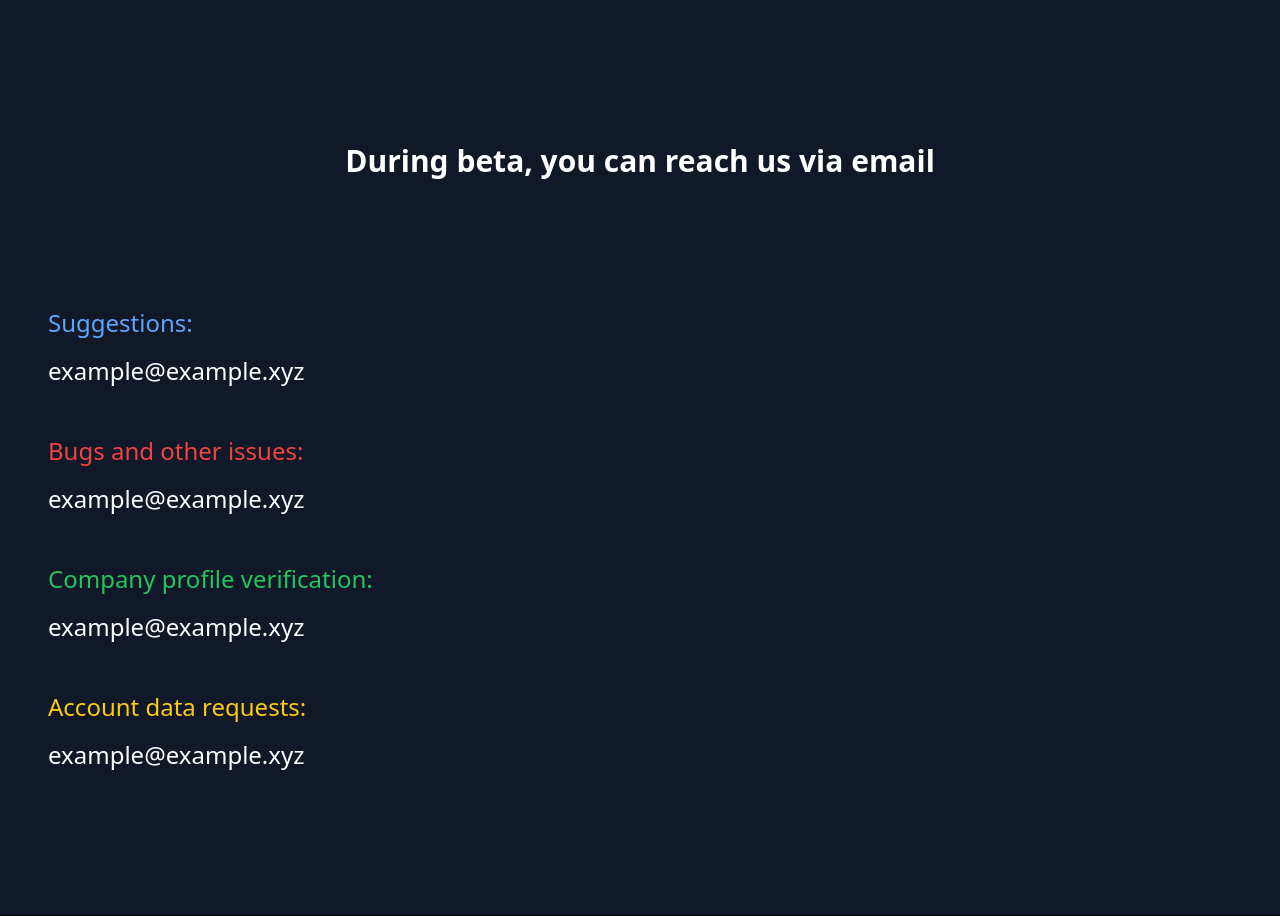
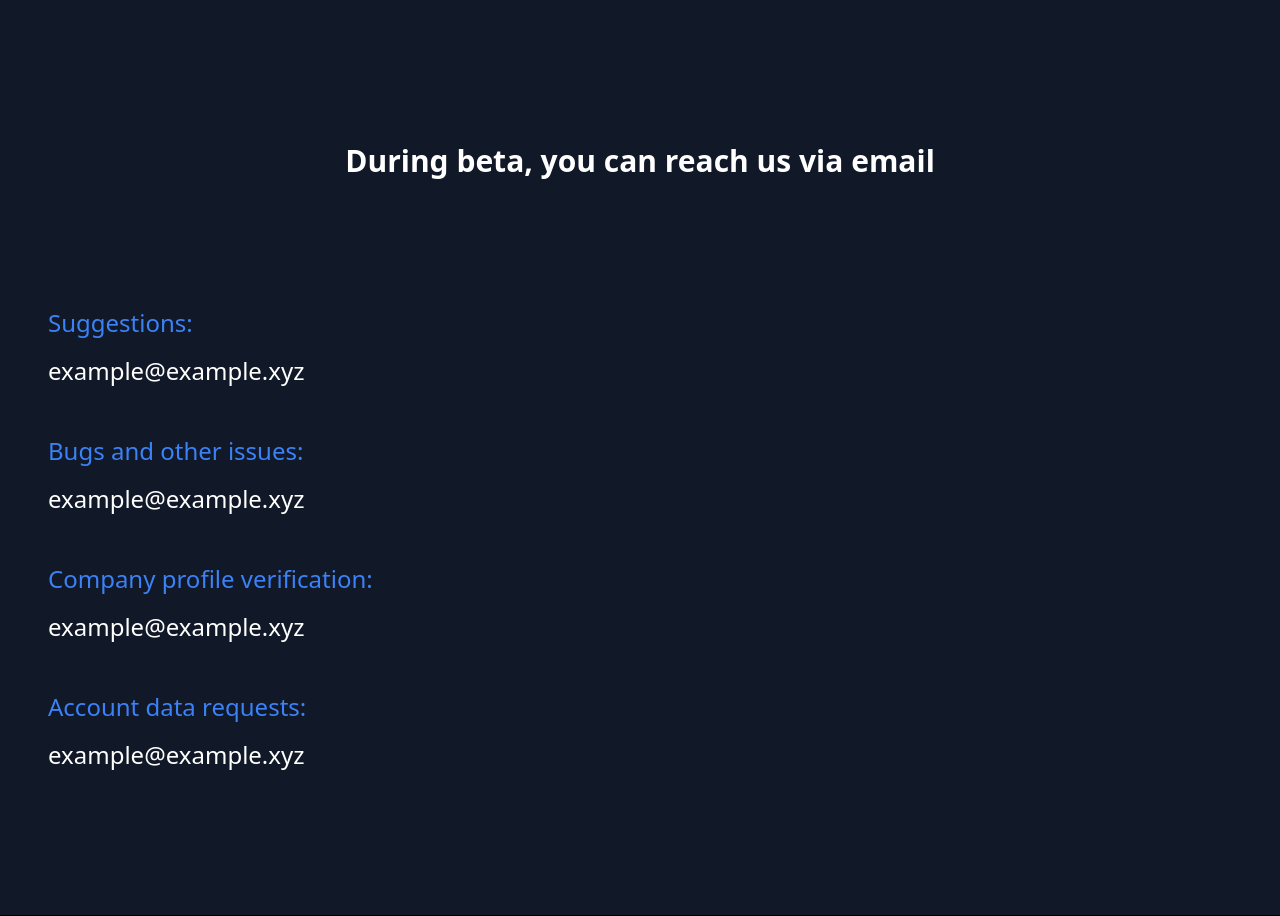
Before and after one commit to jpjpjp2020/iclanding, a Django app: page / in a window 1280 px wide. Shown: the part 4117-5033 px from the top of the page. Run offline with Django 4.2, Linux system fonts and the light colour scheme.

Commit message:
color and html semantics fix

```diff
--- a/landingpage/static/landingpage/css/output.css
+++ b/landingpage/static/landingpage/css/output.css
@@ -953,11 +953,6 @@ html {
   letter-spacing: 0.1em;
 }
 
-.text-blue-400 {
-  --tw-text-opacity: 1;
-  color: rgb(96 165 250 / var(--tw-text-opacity));
-}
-
 .text-blue-500 {
   --tw-text-opacity: 1;
   color: rgb(59 130 246 / var(--tw-text-opacity));
@@ -993,19 +988,9 @@ html {
   color: rgb(129 140 248 / var(--tw-text-opacity));
 }
 
-.text-red-500 {
-  --tw-text-opacity: 1;
-  color: rgb(239 68 68 / var(--tw-text-opacity));
-}
-
 .text-white {
   --tw-text-opacity: 1;
   color: rgb(255 255 255 / var(--tw-text-opacity));
-}
-
-.text-yellow-400 {
-  --tw-text-opacity: 1;
-  color: rgb(250 204 21 / var(--tw-text-opacity));
 }
 
 .text-yellow-500 {
--- a/landingpage/templates/partials/about_us.html
+++ b/landingpage/templates/partials/about_us.html
@@ -23,10 +23,10 @@
                 environment filled with meaning. In short, it's about time we did things this way.
             </p>
 
-            <h4 class="text-3xl lg:text-2xl">
+            <p class="text-3xl lg:text-2xl">
                 Consider joining our free beta and <span class="text-green-500 font-semibold">get a say</span> in the future of employee
                 recognition and performance management.
-            </h4>
+            </p>
 
         </div>
 
--- a/landingpage/templates/partials/contact.html
+++ b/landingpage/templates/partials/contact.html
@@ -11,22 +11,22 @@
         </div>
 
         <div class="text-3xl lg:text-2xl mb-12">
-            <p class="font-medium mb-4 text-blue-400">Suggestions:</p>
+            <h3 class="font-medium mb-4 text-blue-500">Suggestions:</h3>
             <p>example@example.xyz</p>
         </div>
 
         <div class="text-3xl lg:text-2xl mb-12">
-            <p class="font-medium mb-4 text-red-500">Bugs and other issues:</p>
+            <h3 class="font-medium mb-4 text-blue-500">Bugs and other issues:</h3>
             <p>example@example.xyz</p>
         </div>
 
         <div class="text-3xl lg:text-2xl mb-12">
-            <p class="font-medium mb-4 text-green-500">Company profile verification:</p>
+            <h3 class="font-medium mb-4 text-blue-500">Company profile verification:</h3>
             <p>example@example.xyz</p>
         </div>
 
         <div class="text-3xl lg:text-2xl">
-            <p class="font-medium mb-4 text-yellow-400">Account data requests:</p>
+            <h3 class="font-medium mb-4 text-blue-500">Account data requests:</h3>
             <p>example@example.xyz</p>
         </div>
 
--- a/landingpage/templates/partials/join_us.html
+++ b/landingpage/templates/partials/join_us.html
@@ -12,19 +12,19 @@
         <div class="lg:mx-auto lg:max-w-7xl">
 
             <section id="employee-content" class="tab-content text-white px-12 py-24 lg:py-32">
-                <h2 class="text-4xl lg:text-3xl text-center font-bold tracking-widest mb-24 lg:mb-12">
+                <h1 class="text-4xl lg:text-3xl text-center font-bold tracking-widest mb-24 lg:mb-12">
                     Unlock the value of your positive client reviews and team endorsements
-                </h2>
+                </h1>
                 <div class="flex flex-col items-center mb-8">
-                    <h4 class="p-3 text-2xl lg:text-xl text-blue-500 text-center font-bold tracking-widest uppercase inline-block">
+                    <h2 class="p-3 text-2xl lg:text-xl text-blue-500 text-center font-bold tracking-widest uppercase inline-block">
                         Join now and make your impact count!
-                    </h4>
+                    </h2>
                 </div>
                 <div class="flex items-center justify-center">
                     <a href="https://app.impactcount.com/signup" class="rounded-md bg-blue-700 px-3.5 py-2.5 text-2xl lg:text-xl font-medium tracking-widest text-white">Sign up</a>
                 </div>
                 <div class="mt-24 lg:mt-12">
-                    <h4 class="text-3xl lg:text-xl font-semibold tracking-wide uppercase mb-5">Why:</h4>
+                    <h3 class="text-3xl lg:text-xl font-semibold tracking-wide uppercase mb-5">Why:</h3>
                     <p class="text-3xl lg:text-xl font-normal tracking-wide mb-5">
                         Great reviews mean more revenue for companies. Employees are missing out on that value.
                     </p>
@@ -37,19 +37,19 @@
             </section>
 
             <section id="employer-content" class="tab-content text-white px-12 py-24 lg:py-32 hidden">
-                <h2 class="text-4xl lg:text-3xl text-center font-bold tracking-widest mb-24 lg:mb-12">
+                <h1 class="text-4xl lg:text-3xl text-center font-bold tracking-widest mb-24 lg:mb-12">
                     Unlock the potential of your employees + improve motivation & retention
-                </h2>
+                </h1>
                 <div class="flex flex-col items-center mb-8">
-                    <h4 class="p-3 text-2xl lg:text-xl text-blue-500 text-center font-bold tracking-widest uppercase inline-block">
+                    <h2 class="p-3 text-2xl lg:text-xl text-blue-500 text-center font-bold tracking-widest uppercase inline-block">
                         Join now and make your impact count!
-                    </h4>
+                    </h2>
                 </div>
                 <div class="flex items-center justify-center">
                     <a href="https://app.impactcount.com/signup" class="rounded-md bg-blue-700 px-3.5 py-2.5 text-2xl lg:text-xl font-medium tracking-widest text-white">Sign up</a>
                 </div>
                 <div class="mt-24 lg:mt-12">
-                    <h4 class="text-3xl lg:text-xl font-semibold uppercase tracking-wide mb-5">Why:</h4>
+                    <h3 class="text-3xl lg:text-xl font-semibold uppercase tracking-wide mb-5">Why:</h3>
                     <p class="text-3xl lg:text-xl font-normal tracking-wide mb-5">
                         Lack of purpose and appreciation will lead to disengagement and turnover.<br>
                     </p>
```
